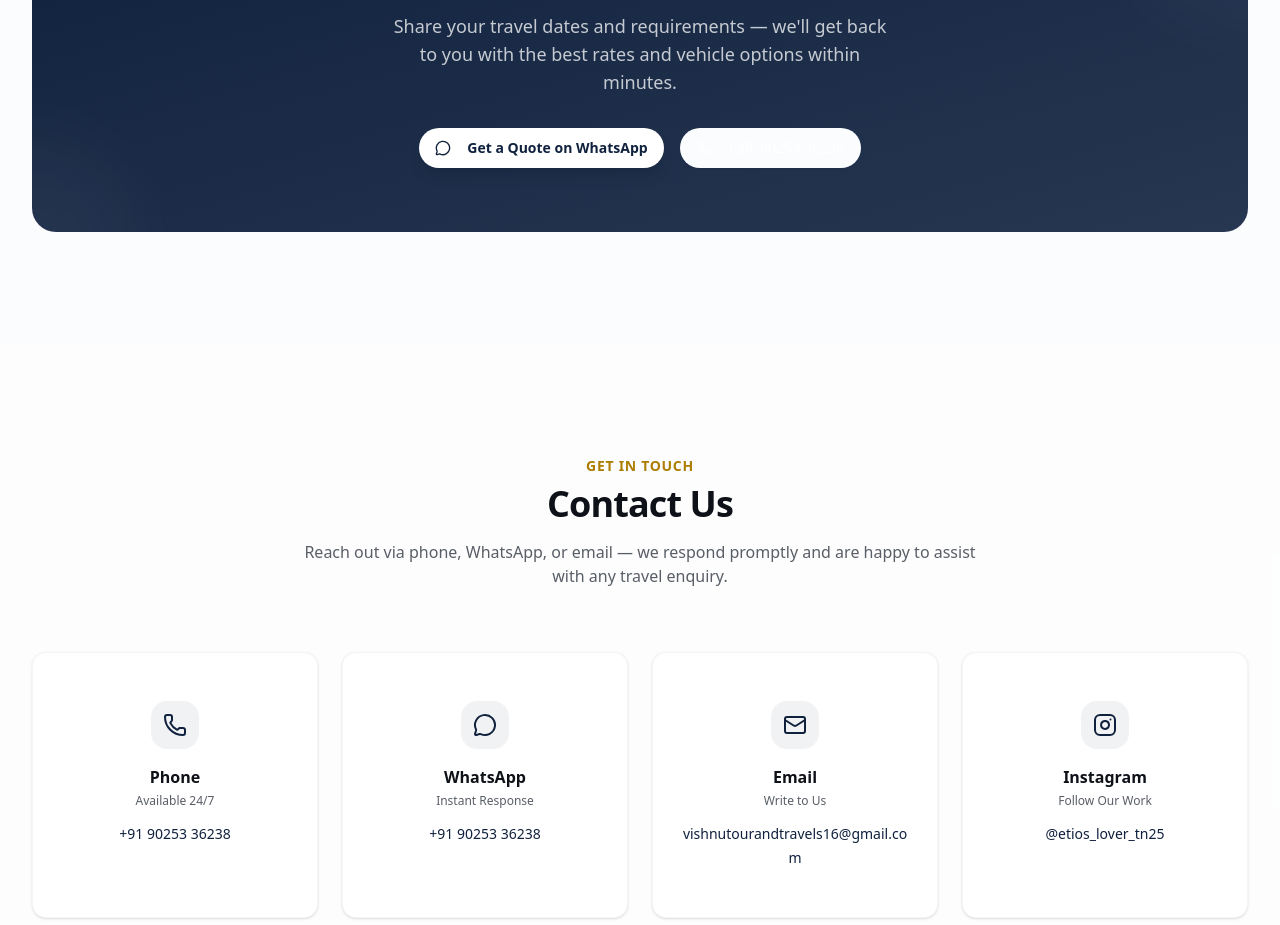
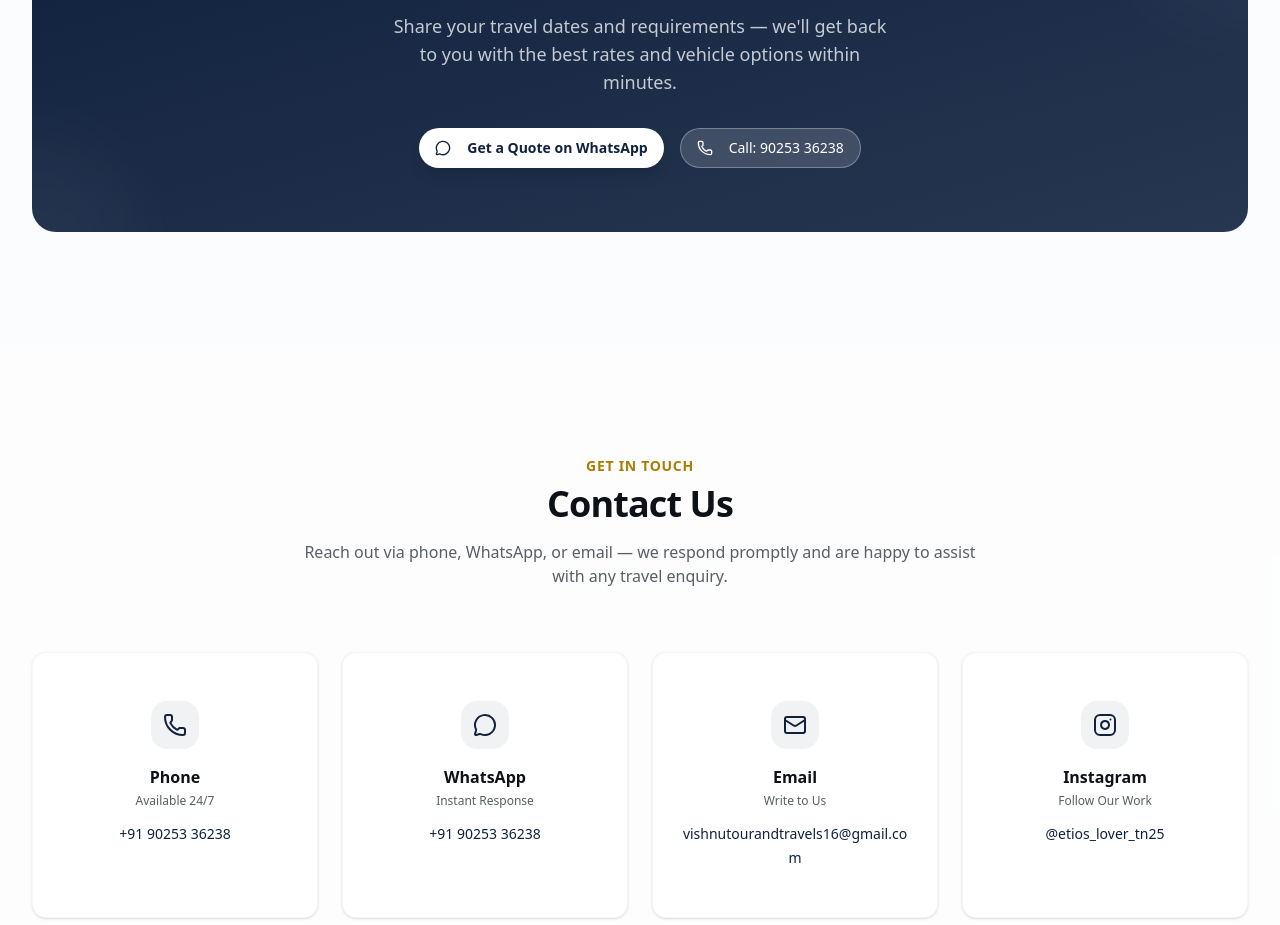
Before and after one commit to roshan19112006/vishnu-travels, a React (Vite) app: page / in a window 1280 px wide. Shown: the part 4780-5705 px from the top of the page. Built offline with nearby package versions, Linux system fonts and the light colour scheme; no server answers; what @convex-dev/auth would draw is missing.

Commit message:
Freebuff: Selected node: {name (selector: a.inline-flex.items-cente...

```diff
--- a/src/pages/Landing.tsx
+++ b/src/pages/Landing.tsx
@@ -611,8 +611,7 @@ export default function Landing() {
                 </Button>
                 <Button
                   size="lg"
-                  variant="outline"
-                  className="border-white/25 text-white hover:bg-white/10 rounded-full px-7"
+                  className="bg-white/15 text-white hover:bg-white/25 border border-white/30 rounded-full px-7"
                   asChild
                 >
                   <a href="tel:+9025336238">
```
